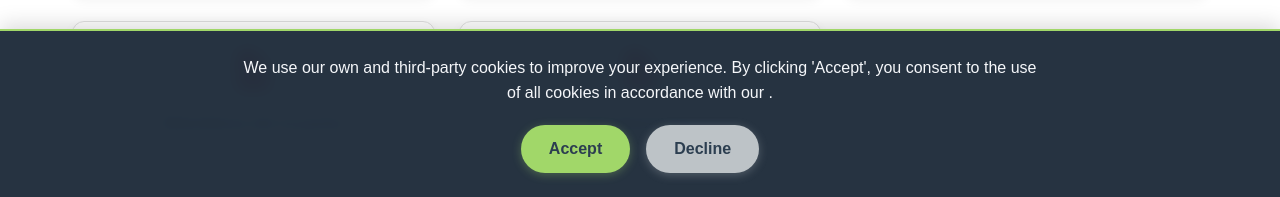
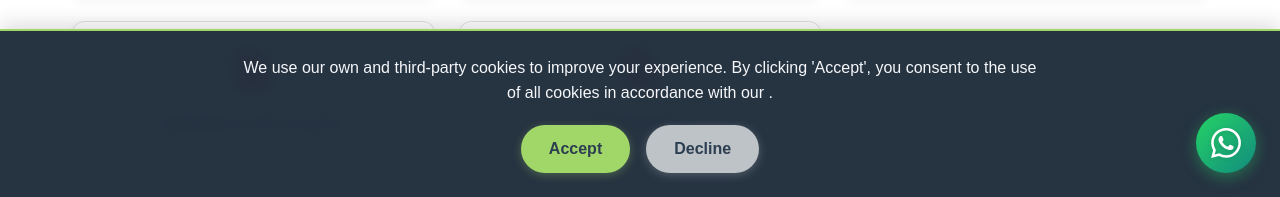
Before and after one commit to FreOfGh/donaciones, a Next.js app: page /en/legal in a window 1280 px wide. Shown: the part 603-800 px from the top of the page. Built offline with nearby package versions, Linux system fonts and the light colour scheme.

Commit message:
button final

```diff
--- /dev/null
+++ b/app/[locale]/components/Common/WhatsAppButton/WhatsAppButton.module.css
@@ -0,0 +1,141 @@
+/* app/components/WhatsAppButton/WhatsAppButton.module.css */
+
+.container {
+  position: fixed;
+  bottom: 24px;
+  right: 24px;
+  z-index: 9999;
+  display: flex;
+  flex-direction: column;
+  align-items: flex-end;
+  gap: 8px;
+  opacity: 0;
+  transform: translateY(20px) scale(0.8);
+  transition: all 0.5s cubic-bezier(0.34, 1.56, 0.64, 1);
+  pointer-events: none;
+}
+
+.container.visible {
+  opacity: 1;
+  transform: translateY(0) scale(1);
+  pointer-events: all;
+}
+
+.tooltip {
+  background: #1f2937;
+  color: #ffffff;
+  padding: 8px 14px;
+  border-radius: 10px;
+  font-size: 13px;
+  font-weight: 500;
+  white-space: nowrap;
+  box-shadow: 0 4px 12px rgba(0, 0, 0, 0.15);
+  opacity: 0;
+  transform: translateY(8px);
+  transition: all 0.3s ease;
+  pointer-events: none;
+  position: relative;
+}
+
+.tooltip::after {
+  content: "";
+  position: absolute;
+  bottom: -6px;
+  right: 24px;
+  width: 0;
+  height: 0;
+  border-left: 6px solid transparent;
+  border-right: 6px solid transparent;
+  border-top: 6px solid #1f2937;
+}
+
+.tooltipShow {
+  opacity: 1;
+  transform: translateY(0);
+}
+
+.button {
+  position: relative;
+  width: 60px;
+  height: 60px;
+  border-radius: 50%;
+  border: none;
+  background: linear-gradient(135deg, #25d366 0%, #128c7e 100%);
+  color: #ffffff;
+  cursor: pointer;
+  display: flex;
+  align-items: center;
+  justify-content: center;
+  box-shadow: 0 4px 15px rgba(37, 211, 102, 0.4);
+  transition: all 0.3s cubic-bezier(0.34, 1.56, 0.64, 1);
+}
+
+.button:hover {
+  transform: scale(1.1) rotate(-5deg);
+  box-shadow: 0 6px 25px rgba(37, 211, 102, 0.6);
+}
+
+.button:active {
+  transform: scale(0.95);
+}
+
+.icon {
+  width: 30px;
+  height: 30px;
+  filter: drop-shadow(0 1px 2px rgba(0, 0, 0, 0.1));
+}
+
+.pulse {
+  position: absolute;
+  bottom: 0;
+  right: 0;
+  width: 60px;
+  height: 60px;
+  border-radius: 50%;
+  background: rgba(37, 211, 102, 0.3);
+  animation: pulse-ring 2s cubic-bezier(0.215, 0.61, 0.355, 1) infinite;
+  pointer-events: none;
+  z-index: -1;
+}
+
+@keyframes pulse-ring {
+  0% {
+    transform: scale(0.8);
+    opacity: 0.8;
+  }
+  80% {
+    transform: scale(2.2);
+    opacity: 0;
+  }
+  100% {
+    transform: scale(2.2);
+    opacity: 0;
+  }
+}
+
+/* Responsive */
+@media (max-width: 640px) {
+  .container {
+    bottom: 16px;
+    right: 16px;
+  }
+
+  .button {
+    width: 54px;
+    height: 54px;
+  }
+
+  .pulse {
+    width: 54px;
+    height: 54px;
+  }
+
+  .icon {
+    width: 26px;
+    height: 26px;
+  }
+
+  .tooltip {
+    display: none;
+  }
+}
--- /dev/null
+++ b/app/[locale]/components/Common/WhatsAppButton/WhatsAppButton.tsx
@@ -0,0 +1,64 @@
+// app/components/WhatsAppButton/WhatsAppButton.tsx
+"use client";
+
+import React, { useState, useEffect } from "react";
+import styles from "./WhatsAppButton.module.css";
+
+interface WhatsAppButtonProps {
+  phoneNumber?: string;
+  message?: string;
+}
+
+const WhatsAppButton: React.FC<WhatsAppButtonProps> = ({
+  phoneNumber = "+573108298815",
+  message = "Hola, me gustaría obtener más información sobre la Fundación CMA.",
+}) => {
+  const [isVisible, setIsVisible] = useState(false);
+  const [showTooltip, setShowTooltip] = useState(false);
+
+  useEffect(() => {
+    const timer = setTimeout(() => setIsVisible(true), 1500);
+    return () => clearTimeout(timer);
+  }, []);
+
+  const handleClick = () => {
+    const cleanNumber = phoneNumber.replace(/\D/g, "");
+    const encodedMessage = encodeURIComponent(message);
+    const url = `https://wa.me/${cleanNumber}?text=${encodedMessage}`;
+    window.open(url, "_blank", "noopener,noreferrer");
+  };
+
+  return (
+    <div
+      className={`${styles.container} ${isVisible ? styles.visible : ""}`}
+      onMouseEnter={() => setShowTooltip(true)}
+      onMouseLeave={() => setShowTooltip(false)}
+    >
+      <div
+        className={`${styles.tooltip} ${showTooltip ? styles.tooltipShow : ""}`}
+      >
+        ¿Necesitas ayuda? Escríbenos
+      </div>
+
+      <button
+        onClick={handleClick}
+        className={styles.button}
+        aria-label="Abrir chat de WhatsApp con la Fundación CMA"
+        title="WhatsApp"
+      >
+        <svg
+          className={styles.icon}
+          viewBox="0 0 24 24"
+          fill="currentColor"
+          xmlns="http://www.w3.org/2000/svg"
+        >
+          <path d="M17.472 14.382c-.297-.149-1.758-.867-2.03-.967-.273-.099-.471-.148-.67.15-.197.297-.767.966-.94 1.164-.173.199-.347.223-.644.075-.297-.15-1.255-.463-2.39-1.475-.883-.788-1.48-1.761-1.653-2.059-.173-.297-.018-.458.13-.606.134-.133.298-.347.446-.52.149-.174.198-.298.298-.497.099-.198.05-.371-.025-.52-.075-.149-.669-1.612-.916-2.207-.242-.579-.487-.5-.669-.51-.173-.008-.371-.01-.57-.01-.198 0-.52.074-.792.372-.272.297-1.04 1.016-1.04 2.479 0 1.462 1.065 2.875 1.213 3.074.149.198 2.096 3.2 5.077 4.487.709.306 1.262.489 1.694.625.712.227 1.36.195 1.871.118.571-.085 1.758-.719 2.006-1.413.248-.694.248-1.289.173-1.413-.074-.124-.272-.198-.57-.347m-5.421 7.403h-.004a9.87 9.87 0 01-5.031-1.378l-.361-.214-3.741.982.998-3.648-.235-.374a9.86 9.86 0 01-1.51-5.26c.001-5.45 4.436-9.884 9.888-9.884 2.64 0 5.122 1.03 6.988 2.898a9.825 9.825 0 012.893 6.994c-.003 5.45-4.437 9.884-9.885 9.884m8.413-18.297A11.815 11.815 0 0012.05 0C5.495 0 .16 5.335.157 11.892c0 2.096.547 4.142 1.588 5.945L.057 24l6.305-1.654a11.882 11.882 0 005.683 1.448h.005c6.554 0 11.89-5.335 11.893-11.893a11.821 11.821 0 00-3.48-8.413z" />
+        </svg>
+      </button>
+
+      <div className={styles.pulse} />
+    </div>
+  );
+};
+
+export default WhatsAppButton;
--- a/app/[locale]/layout.tsx
+++ b/app/[locale]/layout.tsx
@@ -6,7 +6,7 @@ import HeaderWithNav from "./components/Common/HeaderWithNav/HeaderWithNav";
 import {routing} from "@/i18n/routing";
 import DonationFooter from "@/app/[locale]/components/Donation/footer";
 import CookieBanner from "@/app/[locale]/components/Common/CookieBanner/CookieBanner";
-
+import WhatsAppButton from "@/app/[locale]/components/Common/WhatsAppButton/WhatsAppButton"
 
 type Props = {
   children: React.ReactNode;
@@ -35,6 +35,7 @@ export default async function LocaleLayout({
           {children}
           <DonationFooter />
           <CookieBanner/>
+          <WhatsAppButton/>
         </NextIntlClientProvider>
       </body>
     </html>
```
